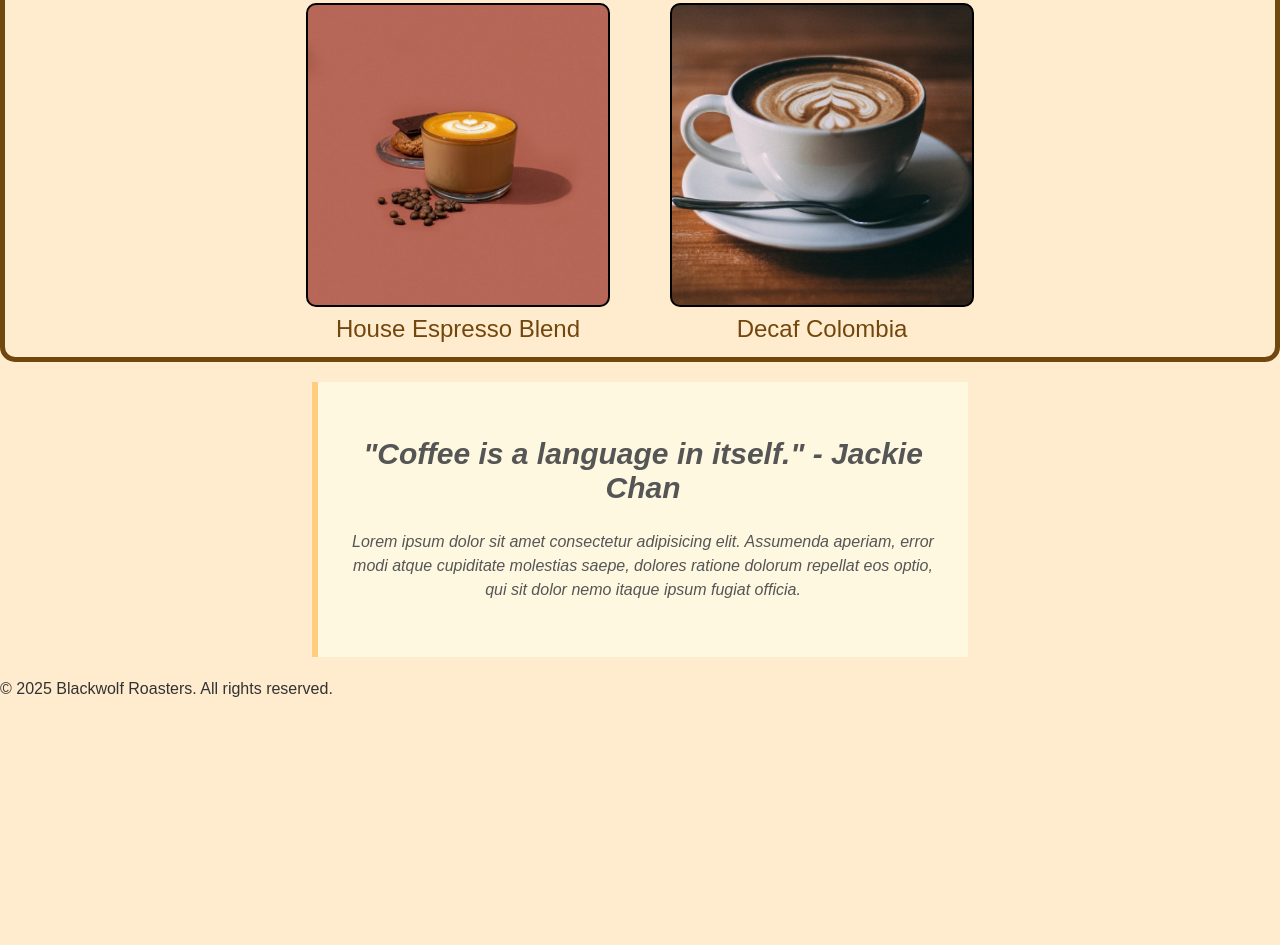
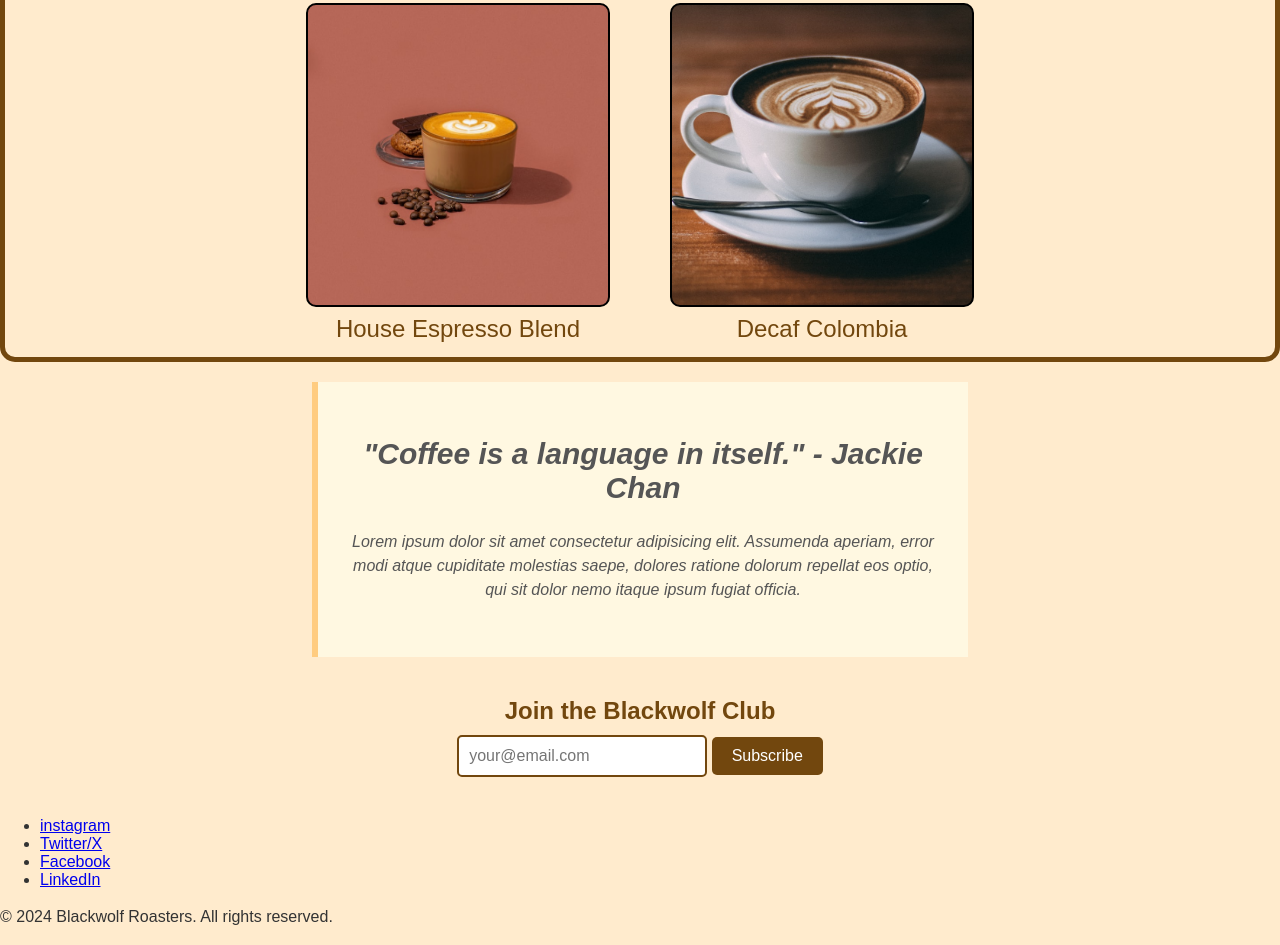
Before and after one commit to TheGreatOverWolf/coffee-roastery, a plain HTML site: page index.html in a window 1280 px wide. Shown: the part 1370-2315 px from the top of the page. Before the commit the page ends 2087 px from the top, so only its background shows below. Drawn offline with Linux system fonts and the light colour scheme.

Commit message:
add email and footer

```diff
--- a/css/style.css
+++ b/css/style.css
@@ -250,3 +250,31 @@ p {
     font-size: 14px;
     margin-top: 40px;
 }
+.email {
+    text-align: center;
+    margin: 40px auto;
+}
+.eh {
+    font-size: 24px;
+    color: #72470e;
+    margin-bottom: 10px;
+}
+.ee {
+    padding: 10px;
+    width: 250px;
+    border: 2px solid #72470e;
+    border-radius: 5px;
+    font-size: 16px;
+}
+.eb {
+    padding: 10px 20px;
+    background-color: #72470e;
+    color: white;
+    border: none;
+    border-radius: 5px;
+    font-size: 16px;
+    cursor: pointer;
+}
+.eb:hover {
+    background-color: #996515;
+}
--- a/index.html
+++ b/index.html
@@ -72,9 +72,26 @@
     </div>
 </div>
 
+<div class="email">
+    <h2 class="eh">Join the Blackwolf Club</h2>
+    <input class="ee" type="text" placeholder="your@email.com">
+    <button class="eb">Subscribe</button>
+</div>
+
+
+
+
 
 <footer>
-    <p>&copy; 2025 Blackwolf Roasters. All rights reserved.</p>
+    <nav>
+        <ul class="footer-nav">
+            <li><a href="instagram.html">instagram</a></li>
+            <li><a href="Twitter.html">Twitter/X</a></li>
+            <li><a href="Facebook.html">Facebook</a></li>
+            <li><a href="LinkedIn.html">LinkedIn</a></li>
+        </ul>
+    </nav>
+    <p class="footer-text">© 2024 Blackwolf Roasters. All rights reserved.</p>
 </footer>
 </body>
 
```
